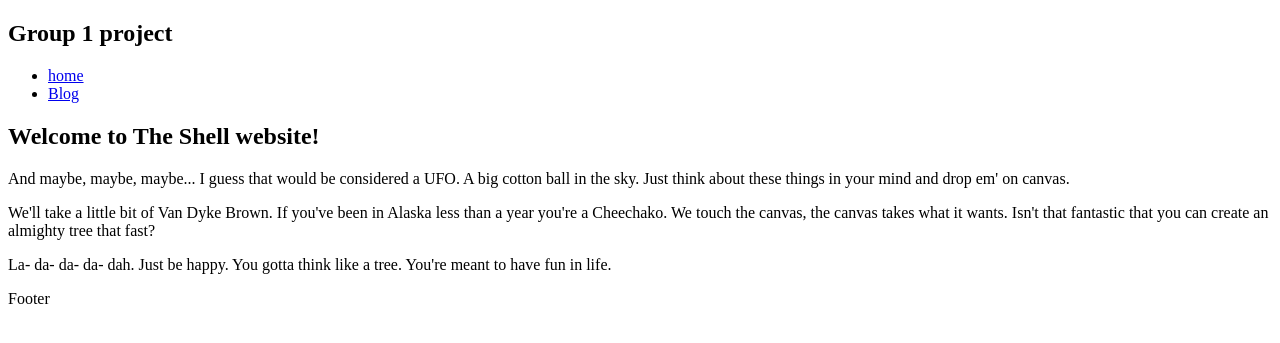
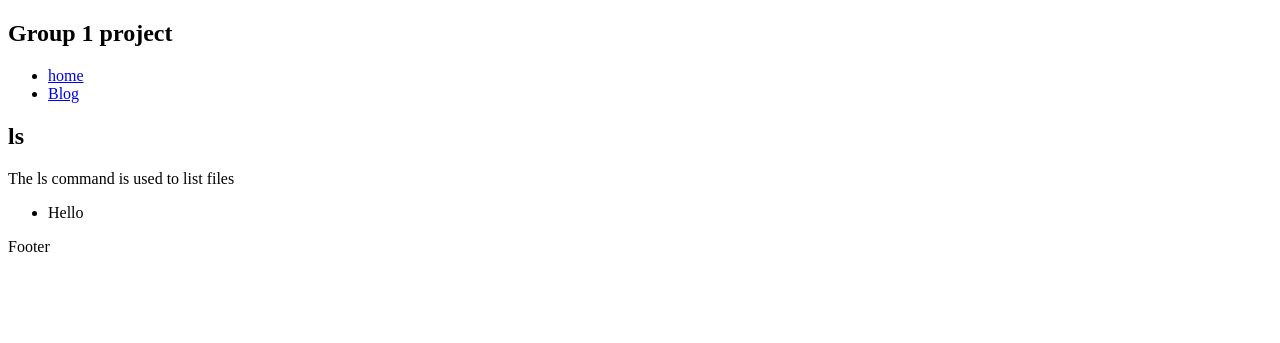
Before and after one commit to bvlj/usi_sa1_theshell_ch, a Jekyll site: the page built from site/index.html, in a window 1280 px wide. Shown: the top 343 px of the page. Built offline with Jekyll 4.4.1, drawn with Linux system fonts in a browser that asks for light colours; nearby versions of some CDN libraries.

```diff
--- a/site/index.html
+++ b/site/index.html
@@ -3,12 +3,12 @@
 ---
 
 <section>
-  <h1>Welcome to The Shell website!</h1>
+    <h1>ls</h1>
 
-<p>And maybe, maybe, maybe... I guess that would be considered a UFO. A big cotton ball in the sky. Just think about these things in your mind and drop em' on canvas.</p>
+    <p>The ls command is used to list files</p>
 
-<p>We'll take a little bit of Van Dyke Brown. If you've been in Alaska less than a year you're a Cheechako. We touch the canvas, the canvas takes what it wants. Isn't that fantastic that you can create an almighty tree that fast?</p>
-
-<p>La- da- da- da- dah. Just be happy. You gotta think like a tree. You're meant to have fun in life.</p>
+    <ul>
+        <li>Hello</li>
+    </ul>
 
 </section>
```
Also changed, not shown: 1 other file.
